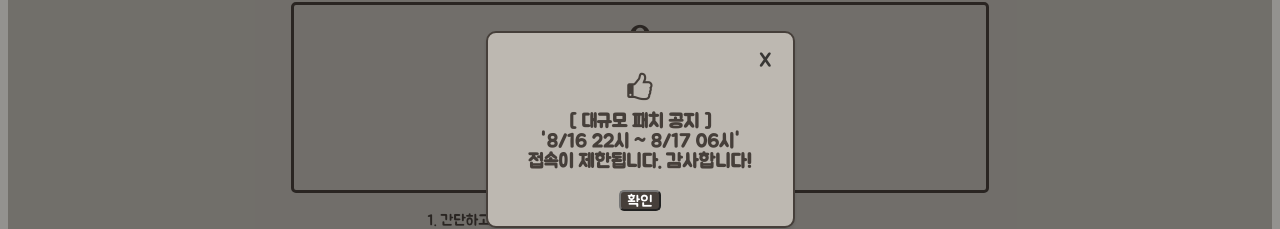
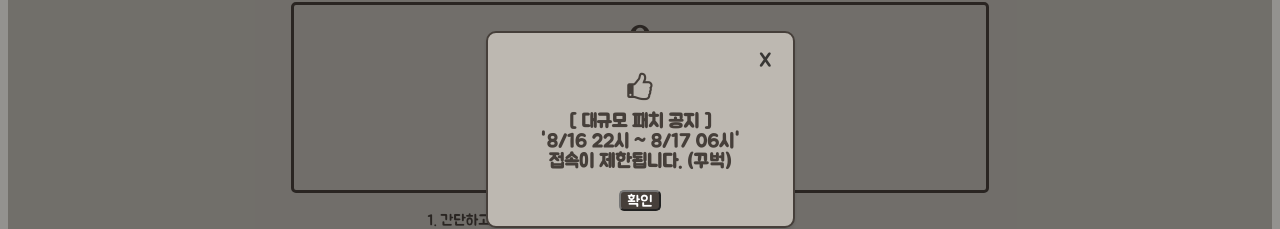
Before and after one commit to tkguswls1106/onlineMemo-react-project, a React (Create React App) app: page /login in a window 1280 px wide. Shown: the part 271-500 px from the top of the page. Built offline with nearby package versions, Linux system fonts and the light colour scheme; a web font is replaced by a local one.

Commit message:
대규모 패치 공지문구 수정

```diff
--- a/src/pages/User/LoginPage.jsx
+++ b/src/pages/User/LoginPage.jsx
@@ -196,7 +196,7 @@ function LoginPage(props) {
                     <h2 className="successSignupModalTitle">
                         [ 대규모 패치 공지 ]<br></br>
                         '8/16 22시 ~ 8/17 06시'<br></br>
-                        접속이 제한됩니다. 감사합니다!
+                        접속이 제한됩니다. (꾸벅)
                     </h2>
                     <button className="cancelButton" onClick={() => setNoticeModalOn(false)}>확인</button>
                 </ConfirmModal>
```
